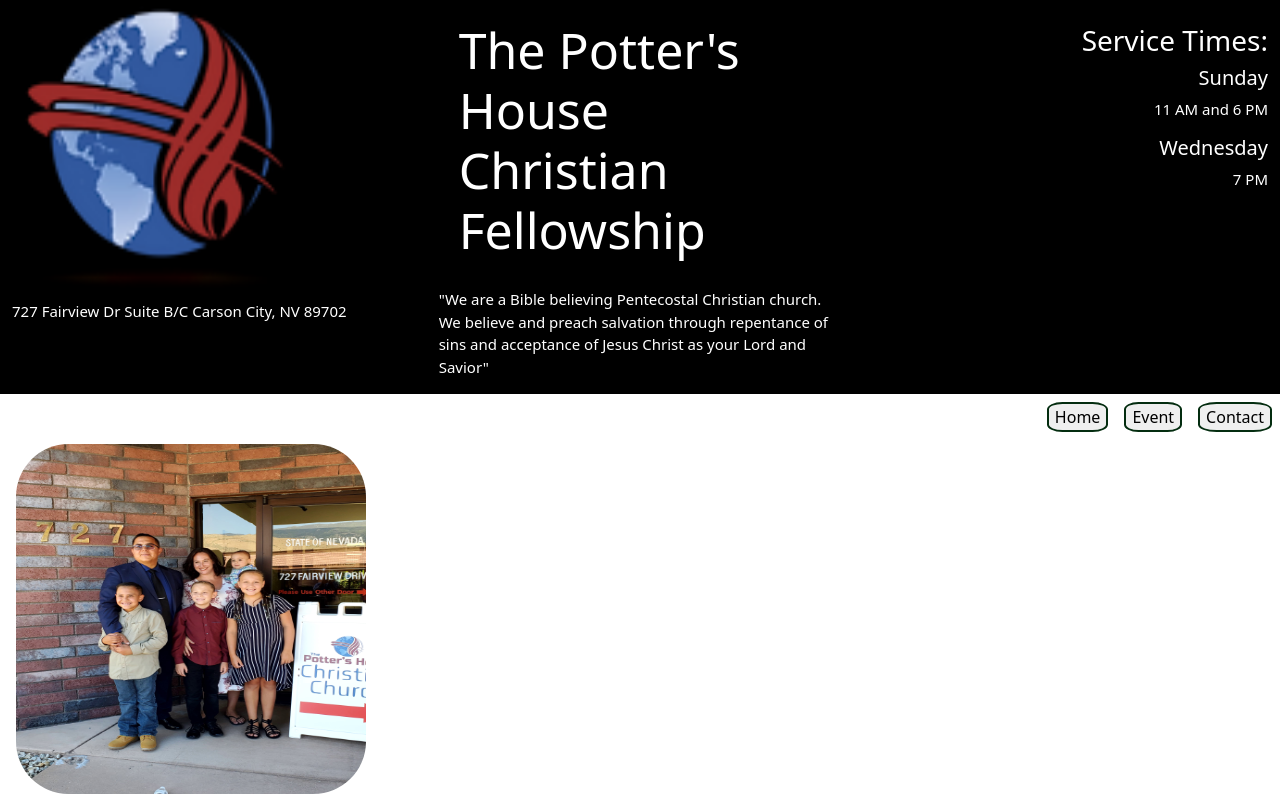
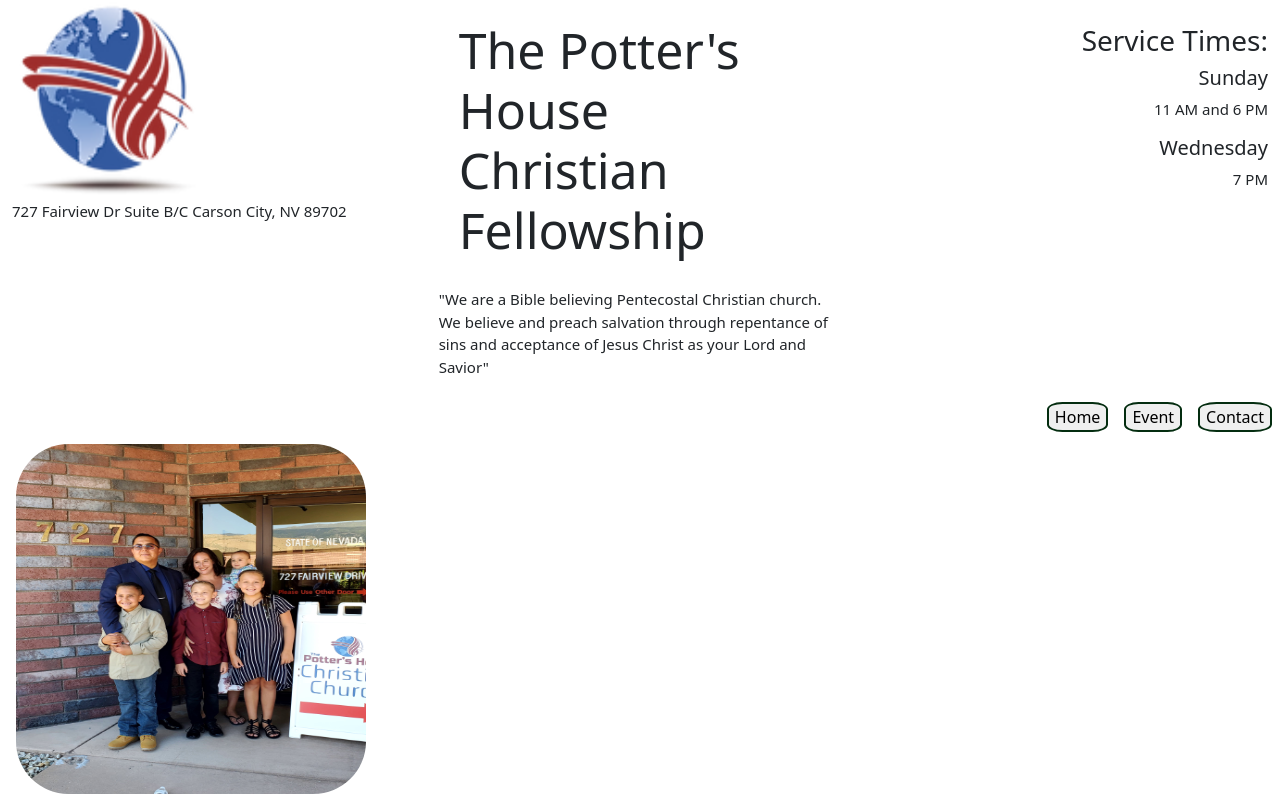
Before and after one commit to J-Sandell/Pottershouse, a React (Create React App) app: page / in a window 1280 px wide. Shown: the top 800 px of the page. Built offline with nearby package versions, Linux system fonts and the light colour scheme.

Commit message:
saving for the night

```diff
--- a/src/Components/Header.js
+++ b/src/Components/Header.js
@@ -5,10 +5,10 @@
 function Header() {
 	return (
 		<Fragment>
-			<div className="head container-fluid bg-black text-white">
+			<div className="head container-fluid">
 				<div className="row">
 					<div className="col">
-						<img className="" src="/assets/logo2.webp" height={300} width={300} alt="logo " />
+						<img className="" src="/assets/logo2.webp" height={200} width={200} alt="logo " />
 						<p>727 Fairview Dr Suite B/C
 							Carson City, NV 89702
 						</p>
--- a/src/Components/MainComponent.js
+++ b/src/Components/MainComponent.js
@@ -12,7 +12,7 @@
 	return (
 		<Fragment>
 			<Header />
-			<Routes>
+		 	<Routes>
 				<Route path="/" exact element={<Home />} />
 				<Route path="/event" element={<Event />} />
 				<Route path="/contact" element={<Contact />} />
```
